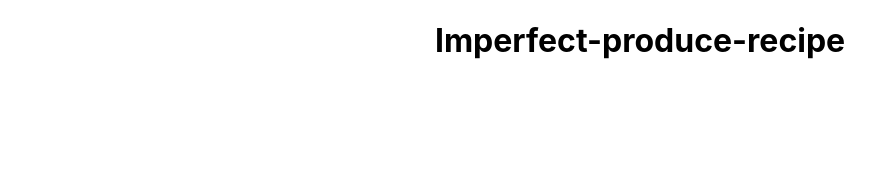
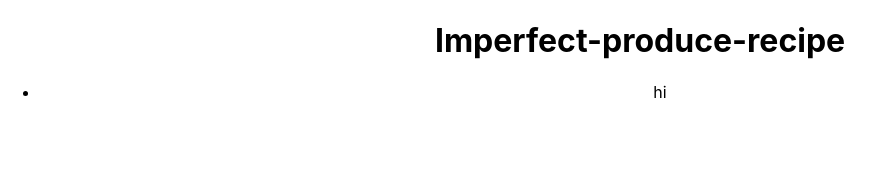
Before and after one commit to ixnp/imperfect-produce-recipe-generator, a React (Create React App) app in the folder imperfect-produce-recipe/: page / in a window 1280 px wide. Shown: the top 172 px of the page, without its empty margins (0-884 px from the left). Built offline with nearby package versions, Linux system fonts and the light colour scheme.

Commit message:
added li

```diff
--- a/imperfect-produce-recipe/src/App.js
+++ b/imperfect-produce-recipe/src/App.js
@@ -6,7 +6,9 @@ function App() {
   return (
     <div className="App">
       <h1>Imperfect-produce-recipe</h1>
-      <ul></ul>
+      <ul>
+        <li>hi</li>
+      </ul>
     </div>
   );
 }
```
